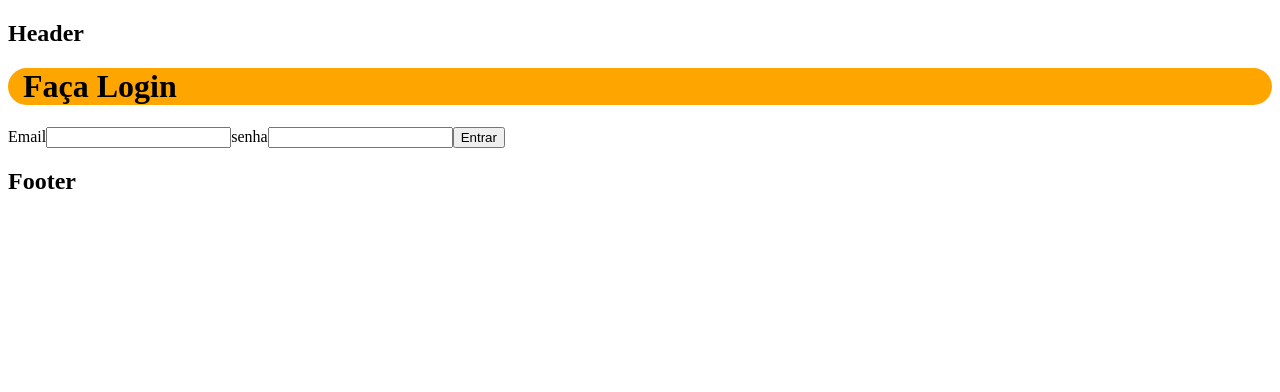
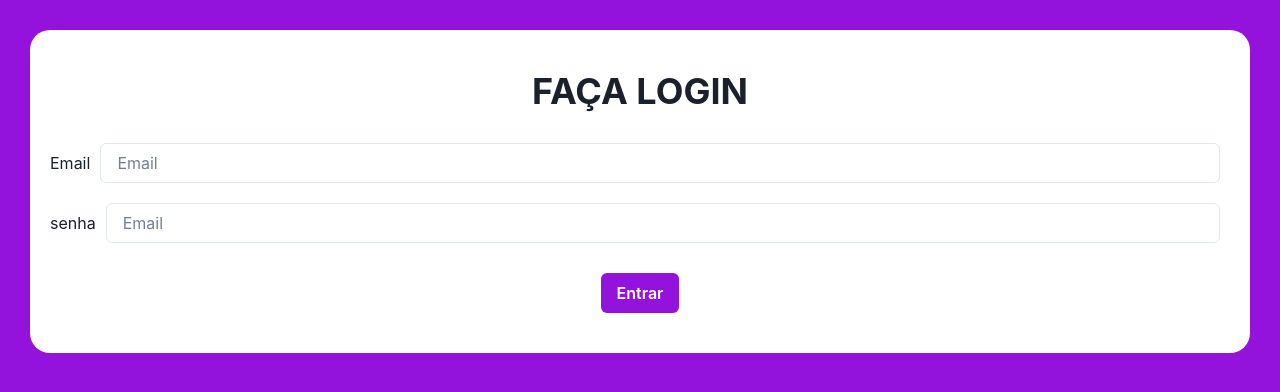
Before and after one commit to PedroVasco03/type-react-app, a React (Create React App) app: page / in a window 1280 px wide. Shown: the top 392 px of the page. Built offline with nearby package versions, Linux system fonts and the light colour scheme.

Commit message:
checkraUI

```diff
--- a/package.json
+++ b/package.json
@@ -3,6 +3,9 @@
   "version": "0.1.0",
   "private": true,
   "dependencies": {
+    "@chakra-ui/react": "^2.8.1",
+    "@emotion/react": "^11.11.1",
+    "@emotion/styled": "^11.11.0",
     "@testing-library/jest-dom": "^5.17.0",
     "@testing-library/react": "^13.4.0",
     "@testing-library/user-event": "^13.5.0",
@@ -11,6 +14,7 @@
     "@types/react": "^18.2.32",
     "@types/react-dom": "^18.2.14",
     "@types/styled-components": "^5.1.29",
+    "framer-motion": "^10.16.4",
     "react": "^18.2.0",
     "react-dom": "^18.2.0",
     "react-scripts": "5.0.1",
--- a/src/App.tsx
+++ b/src/App.tsx
@@ -1,7 +1,7 @@
-import { Layout } from "./components/Layout/Layout";
 import styled from 'styled-components'
+import { Button, Center, ChakraProvider, Input, Box, Heading } from '@chakra-ui/react'
 
-const Box = styled.div `
+const Box1 = styled.div `
   background-color:orange;
   border-radius:25px;
   padding-left:15px;
@@ -9,19 +9,27 @@ const Box = styled.div `
 
 function App() {
   return (
-    <Layout>
-      <Box>
-        <h1>Faça Login</h1>
-      </Box>
+    <ChakraProvider>
+        <Box minHeight={'100vh'} backgroundColor={'#9413dc'} padding={'30px'}>
+            <Box backgroundColor={'#ffffff'} padding={'20px'} borderRadius={'20px'}>
+              <Center>
+                <Heading as={'h1'} textTransform={'uppercase'} margin={'20px 0'}>Faça Login</Heading>
+              </Center>
+              <Center>
+                <label htmlFor="email">Email</label>
+                <Input margin={'10px'} placeholder="Email" type="email" id="email"/>
+              </Center>
 
-      <label htmlFor="email">Email</label>
-      <input type="email" name="email" id="email" />
-
-      <label htmlFor="password">senha</label>
-      <input type="password" name="password" id="password"></input>
-
-      <button>Entrar</button>
-    </Layout>
+              <Center>
+                <label htmlFor="password">senha</label>
+                <Input margin={'10px'} placeholder="Email" type="password" id="password"/>
+              </Center>
+              <Center>
+              <Button color={'#fff'} backgroundColor={'#9413dc'} fontWeight={'600'} margin={'20px 0'}>Entrar</Button>
+              </Center>
+            </Box>
+          </Box>
+    </ChakraProvider>
   );
 }
 
```
Also changed, not shown: 1 other file (tests, documents, lock files or other folders).
